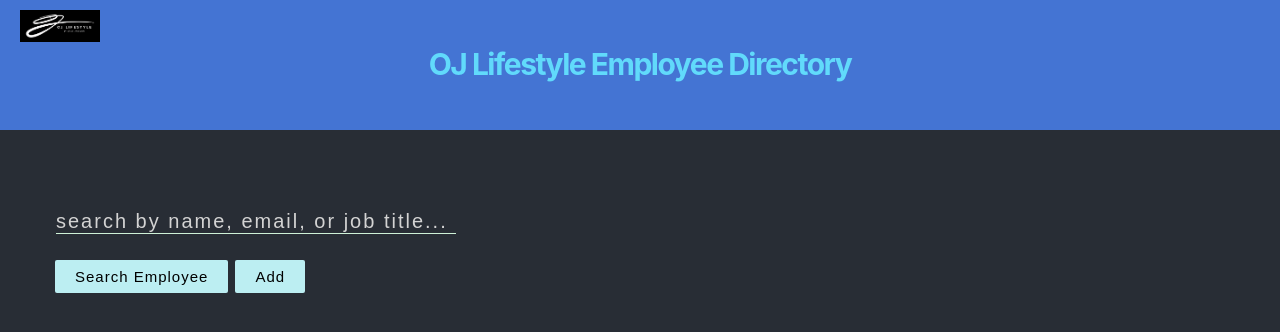
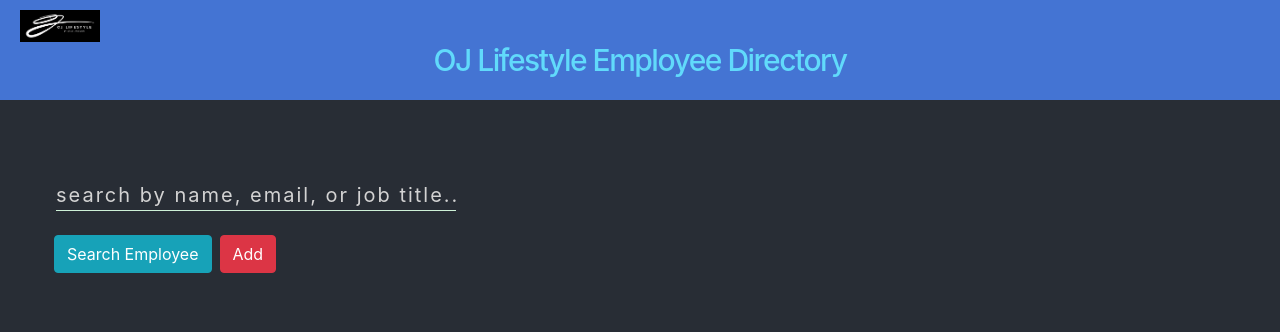
Before and after one commit to fahad-zakir/Firebase-React-Employee-Directory, a React (Create React App) app: page / in a window 1280 px wide. Shown: the top 332 px of the page. Built offline with nearby package versions, Linux system fonts and the light colour scheme.

Commit message:
added-react-bootstrap

```diff
--- a/package.json
+++ b/package.json
@@ -6,7 +6,9 @@
     "@testing-library/jest-dom": "^5.16.5",
     "@testing-library/react": "^13.4.0",
     "@testing-library/user-event": "^13.5.0",
+    "bootstrap": "^4.6.0",
     "react": "^18.2.0",
+    "react-bootstrap": "^2.7.1",
     "react-dom": "^18.2.0",
     "react-scripts": "5.0.1",
     "web-vitals": "^2.1.4"
--- a/src/App.css
+++ b/src/App.css
@@ -1,4 +1,4 @@
-body {
+.main {
     margin: 0;
     font-family: Inter, sans-serif;
     height: 100vh;
@@ -60,22 +60,9 @@ nav {
 }
 
 .search--buttons {
-  margin-left: 50px;
+  margin: 20px 0px 0px 50px;
+  padding: 4px;
 }
-
-button {
-    border: 0;
-    padding: 8px 20px;
-    margin: 26px 2px 0px 5px;
-    border-radius: 2px;
-    font-weight: lighter;
-    letter-spacing: 1px;
-    font-size: 15px;
-    cursor: pointer;
-    background-color: #BCEEF2;
-    color: #000;
-    font-weight: 100;
+.search--button {
+  margin-right: 8px;
 }
-button:active {
-    outline: none;
-}
--- a/src/App.js
+++ b/src/App.js
@@ -1,10 +1,11 @@
 import './App.css';
+import "../node_modules/bootstrap/dist/css/bootstrap.min.css";
 import Navbar from './components/Navbar';
 import SearchBar from './components/SearchBar';
 
 function App() {
   return (
-    <div className="App">
+    <div className="main">
       <Navbar />
       <SearchBar />
     </div>
--- a/src/components/SearchBar.js
+++ b/src/components/SearchBar.js
@@ -1,17 +1,27 @@
 import React from 'react';
+import Button from "react-bootstrap/Button";
 
 function SearchBar () {
     return (
-        <div>
-        <form className="search--form" >
-            <input className="search--input" type="text" name="search" placeholder="search by name, email, or job title..."/>
+      <div>
+        <form className="search--form">
+          <input
+            className="search--input"
+            type="text"
+            name="search"
+            placeholder="search by name, email, or job title..."
+          />
         </form>
         <div className="search--buttons">
-            <button className="search--button">Search Employee</button>
-            <button className="add--button">Add</button>
+          <Button type="button" className="btn btn-info search--button">
+            Search Employee
+          </Button>
+          <Button type="button" className="btn btn-danger add--button">
+            Add
+          </Button>
         </div>
-        </div>
-  );
+      </div>
+    );
 }
 
 export default SearchBar
```
Also changed, not shown: 1 other file (tests, documents, lock files or other folders).
